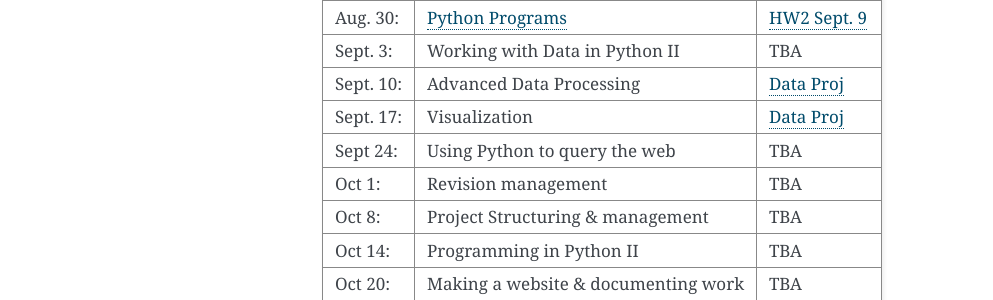
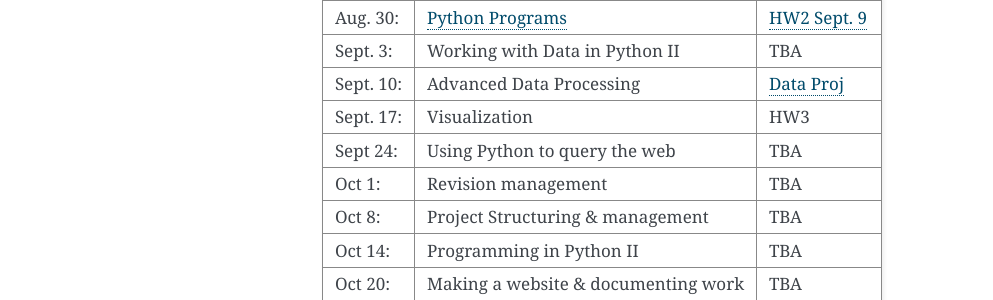
Before and after one commit to wrightaprilm/CompBio2018, a Sphinx documentation site: the page built from docs/index.rst, in a window 1280 px wide. Shown: the part 432-732 px from the top of the page, without its empty margins (148-1141 px from the left). Built offline with Sphinx 7.4.7, drawn with Linux system fonts in a browser that asks for light colours.

Commit message:
goofed on due date

```diff
--- a/docs/index.rst
+++ b/docs/index.rst
@@ -33,7 +33,7 @@ Course Schedule
 +------------+----------------------------------------------------------+-------------------------------------------+
 | Sept. 10:  |	Advanced Data Processing                                | `Data Proj <https://bit.ly/2MfhBA2>`_     |
 +------------+----------------------------------------------------------+-------------------------------------------+
-| Sept. 17:  |	Visualization                                           | `Data Proj <https://bit.ly/2MfhBA2>`_     |
+| Sept. 17:  |	Visualization                                           | HW3                                       |
 +------------+----------------------------------------------------------+-------------------------------------------+
 | Sept 24:   |	Using Python to query the web                           | TBA                                       |
 +------------+----------------------------------------------------------+-------------------------------------------+
```
